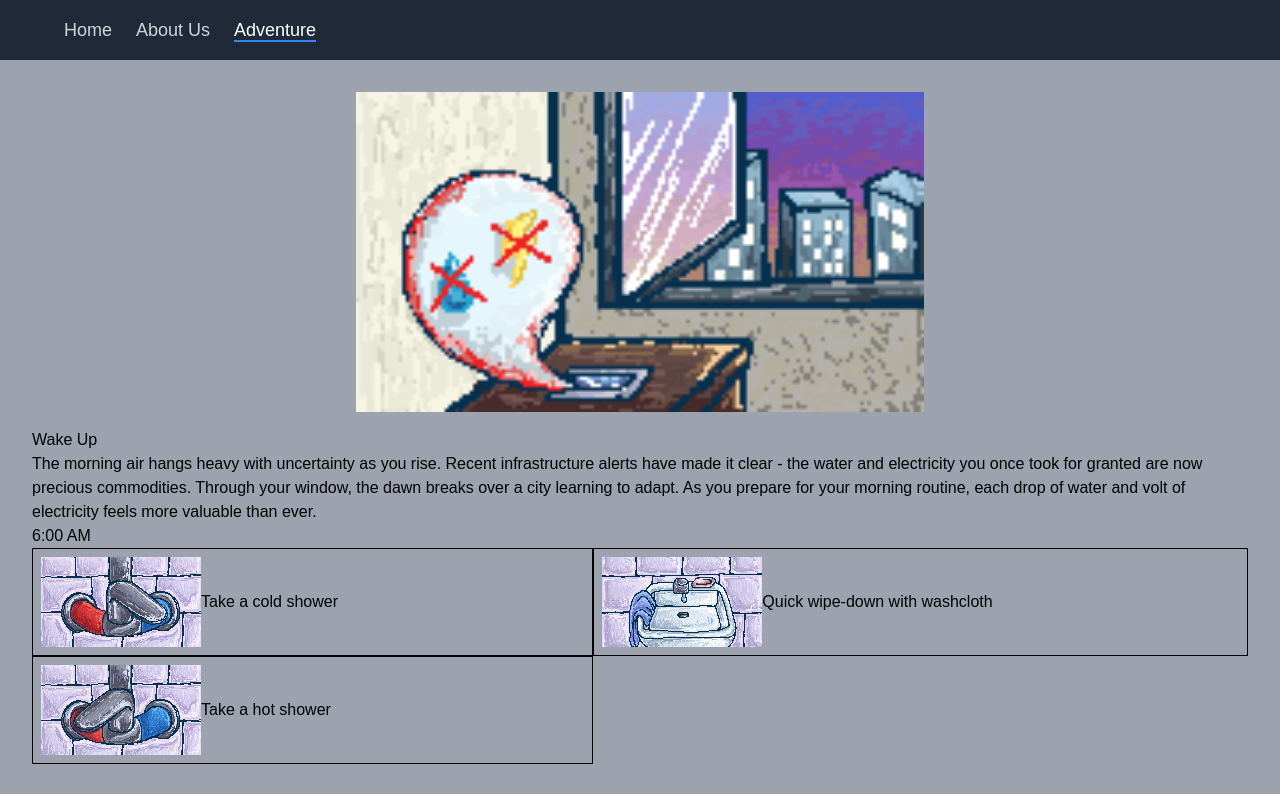
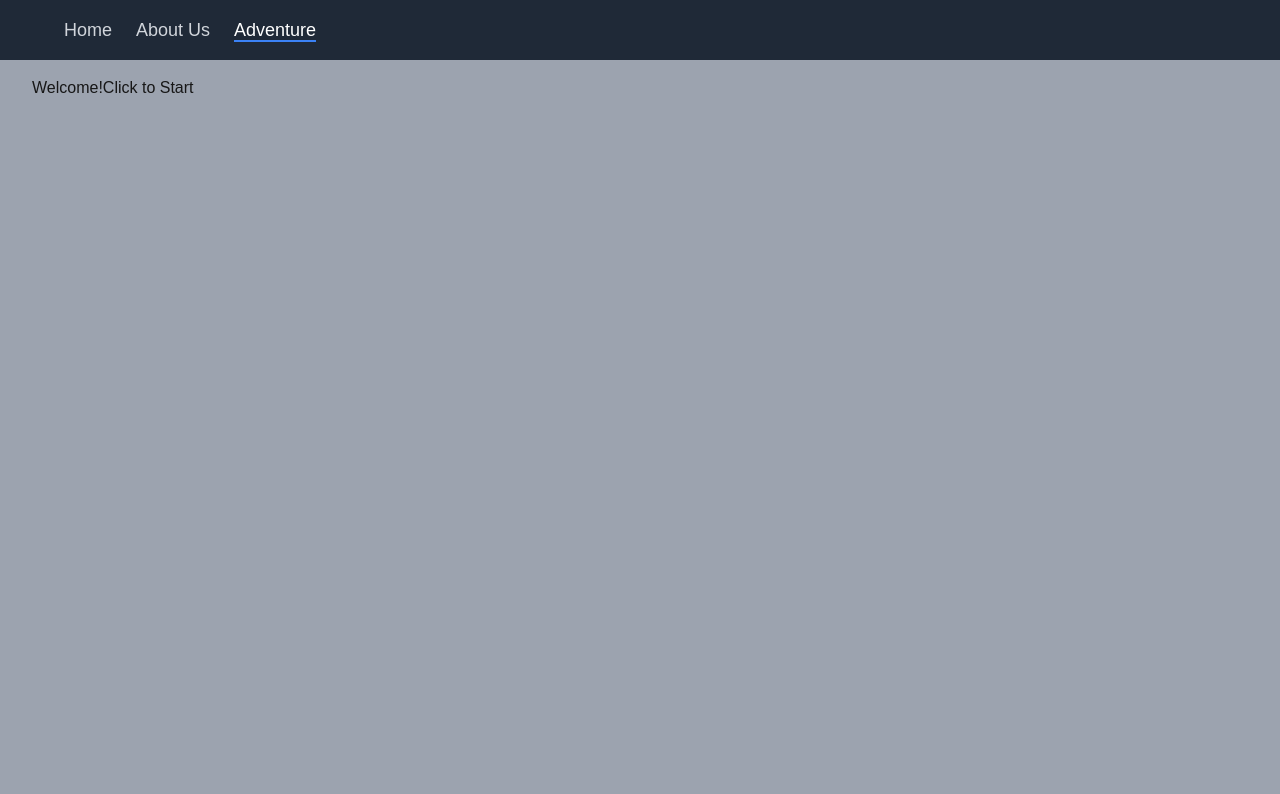
Before and after one commit to jerrrren/DJKAT, a Next.js app in the folder my-app/: page /adventure in a window 1280 px wide. Shown: the top 794 px of the page. Built offline with nearby package versions, Linux system fonts and the light colour scheme.

Commit message:
implement logic for game flow

```diff
--- a/my-app/src/app/adventure/page.js
+++ b/my-app/src/app/adventure/page.js
@@ -1,32 +1,34 @@
 "use client";
 
 import Scene from "../components/scene";
-import EndScene from "../components/scene";
-import StartScene from "../components/scene";
-import { create } from "zustand";
+import EndScene from "../components/end_scene";
+import StartScene from "../components/start_scene";
 
-import { useCurrentScene, useCurrentGameState } from "../hooks/stats";
+import { useCurrentGameState } from "../hooks/stats";
 
 const Page = () => {
   const currentGameState = useCurrentGameState((state) => state.gameState);
 
+
+
+
   switch (currentGameState) {
+    case 0:
+      return (
+        <div className="min-h-screen bg-gray-400 py-4 px-4 sm:px-6 lg:px-8">
+          <StartScene></StartScene>
+        </div>
+      );
     case 1:
       return (
         <div className="min-h-screen bg-gray-400 py-4 px-4 sm:px-6 lg:px-8">
-          <Scene></Scene>
+          <EndScene></EndScene>
         </div>
       );
     case 2:
       return (
         <div className="min-h-screen bg-gray-400 py-4 px-4 sm:px-6 lg:px-8">
-          <EndScene></EndScene>
-        </div>
-      );
-    default:
-      return (
-        <div className="min-h-screen bg-gray-400 py-4 px-4 sm:px-6 lg:px-8">
-          <StartScene></StartScene>
+          <Scene></Scene>
         </div>
       );
   }
--- a/my-app/src/app/components/end_scene.js
+++ b/my-app/src/app/components/end_scene.js
@@ -1,8 +1,13 @@
+import { useCurrentGameState } from "../hooks/stats";
+
+
 const EndScene = () => {
+  const startGame = useCurrentGameState((state) => state.setToStart);
+
   return (
     <div>
       Thanks for playing!
-      <button>Click to Restart</button>
+      <button onClick={() => startGame()}>Click to Restart</button>
     </div>
   );
 };
--- a/my-app/src/app/components/options.js
+++ b/my-app/src/app/components/options.js
@@ -4,17 +4,7 @@ import Image from "next/image";
 import OptionsButton from "./options_button";
 
 const Options = ({ currentId }) => {
-  const first_option_url =
-    "/images/" + cyoa.scenarios[currentId].options[0].image_path;
-  const second_option_url =
-    "/images/" + cyoa.scenarios[currentId].options[1].image_path;
 
-  const third_option_url =
-    "/images/" + cyoa.scenarios[currentId].options[2].image_path;
-
-  const first_option_data = cyoa.scenarios[currentId].options[0].image_path;
-  const second_option_data = cyoa.scenarios[currentId].options[1].image_path;
-  const third_option_data = cyoa.scenarios[currentId].options[2].image_path;
   return (
     <div className="grid grid-rows-2 grid-flow-col">
       <OptionsButton option_id={0} currentId={currentId}></OptionsButton>
--- a/my-app/src/app/components/options_button.js
+++ b/my-app/src/app/components/options_button.js
@@ -1,7 +1,13 @@
 import cyoa from "../data/cyoa";
 import Image from "next/image";
-import { useUtilitiesTracker } from "../hooks/stats";
+import {
+  useCurrentGameState,
+  useUtilitiesTracker,
+  useCurrentScene,
+} from "../hooks/stats";
 import { use } from "react";
+
+const MAX_SCENE_ID = 2;
 
 const OptionsButton = ({ option_id, currentId }) => {
   const option_data = cyoa.scenarios[currentId].options[option_id];
@@ -11,8 +17,14 @@ const OptionsButton = ({ option_id, currentId }) => {
   const updateElectricity = useUtilitiesTracker(
     (state) => state.setElectricity
   );
+
   const updateWater = useUtilitiesTracker((state) => state.setWater);
   const water = useUtilitiesTracker((state) => state.water);
+
+  const electricity = useUtilitiesTracker((state) => state.electricity);
+  const incrementScene = useCurrentScene((state) => state.incrementSceneId);
+
+  const endGame = useCurrentGameState((state) => state.setToEnd);
 
   return (
     <button
@@ -20,7 +32,16 @@ const OptionsButton = ({ option_id, currentId }) => {
       onClick={() => {
         updateElectricity(option_data.cost.electricity);
         updateWater(option_data.cost.water);
-        console.log(water);
+        incrementScene();
+        console.log(water)
+        console.log(currentId);
+        if ((water < 0) | (electricity < 0)) {
+          console.log("endGame")
+          endGame();
+        }
+        if (currentId >= MAX_SCENE_ID) {
+          endGame();
+        }
       }}
     >
       <div className="border border-black p-2 flex flex-row items-center">
--- a/my-app/src/app/components/scene.js
+++ b/my-app/src/app/components/scene.js
@@ -28,7 +28,7 @@ const Scene = () => {
       <h1>{cyoa.scenarios[currentId].title}</h1>
       <h1>{cyoa.scenarios[currentId].description}</h1>
       <h1>{cyoa.scenarios[currentId].time}</h1>
-      <Options currentId={currentId}></Options>
+      <Options handleClick = {handleClick} currentId={currentId}></Options>
     </div>
   );
 };
--- a/my-app/src/app/components/start_scene.js
+++ b/my-app/src/app/components/start_scene.js
@@ -1,8 +1,28 @@
+import {
+  useCurrentGameState,
+  useUtilitiesTracker,
+  useCurrentScene,
+} from "../hooks/stats";
+
 const StartScene = () => {
+  const playGame = useCurrentGameState((state) => state.setToPlay);
+
+  const resetUtilities = useUtilitiesTracker((state) => state.reset);
+
+  const resetSceneId = useCurrentScene((state) => state.resetSceneId);
   return (
     <div>
       Welcome!
-      <button>Click to Start</button>
+      <button
+        onClick={() => {
+          playGame();
+          resetUtilities();
+
+          resetSceneId();
+        }}
+      >
+        Click to Start
+      </button>
     </div>
   );
 };
--- a/my-app/src/app/hooks/stats.js
+++ b/my-app/src/app/hooks/stats.js
@@ -1,11 +1,12 @@
 import { create } from "zustand";
 
 const useUtilitiesTracker = create((set) => ({
-  electricity: 1000,
-  water: 1000,
+  electricity: 10,
+  water: 10,
   setElectricity: (value) =>
     set((state) => ({ electricity: state.electricty - value })),
   setWater: (value) => set((state) => ({ water: state.water - value })),
+  reset: () => set((state) => ({ water: 10, electricity: 10 })),
 }));
 
 const useCurrentScene = create((set) => ({
@@ -14,12 +15,11 @@ const useCurrentScene = create((set) => ({
   resetSceneId: () => set((state) => ({ sceneId: 0 })),
 }));
 
-
 const useCurrentGameState = create((set) => ({
-    gameState:0,
-    setToStart: () => set(() => ({ gameState: 0 })),
-    setToEnd: () => set(() => ({ gameState: 1 })),
-    setToPlay: () => set(() => ({ gameState: 2 })),
-}))
+  gameState: 0,
+  setToStart: () => set(() => ({ gameState: 0 })),
+  setToEnd: () => set(() => ({ gameState: 1 })),
+  setToPlay: () => set(() => ({ gameState: 2 })),
+}));
 
 export { useUtilitiesTracker, useCurrentScene, useCurrentGameState };
```
